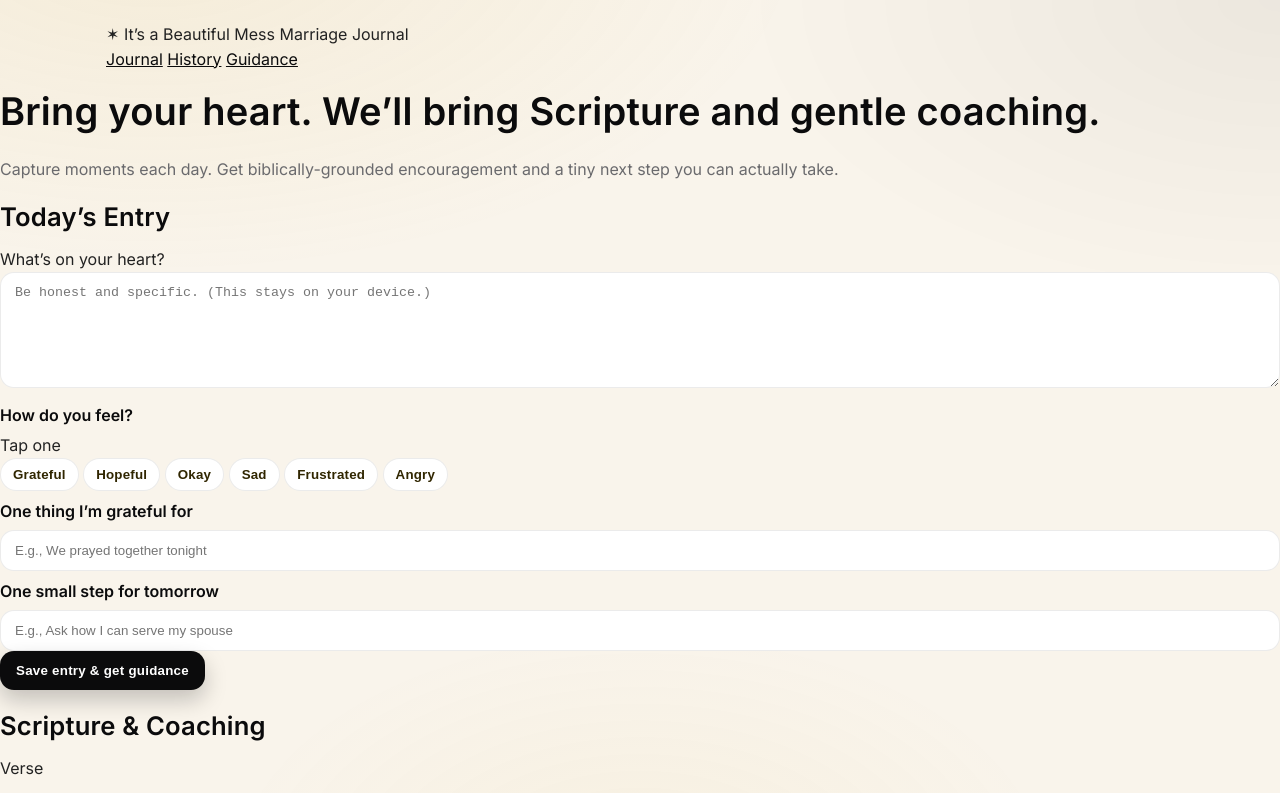
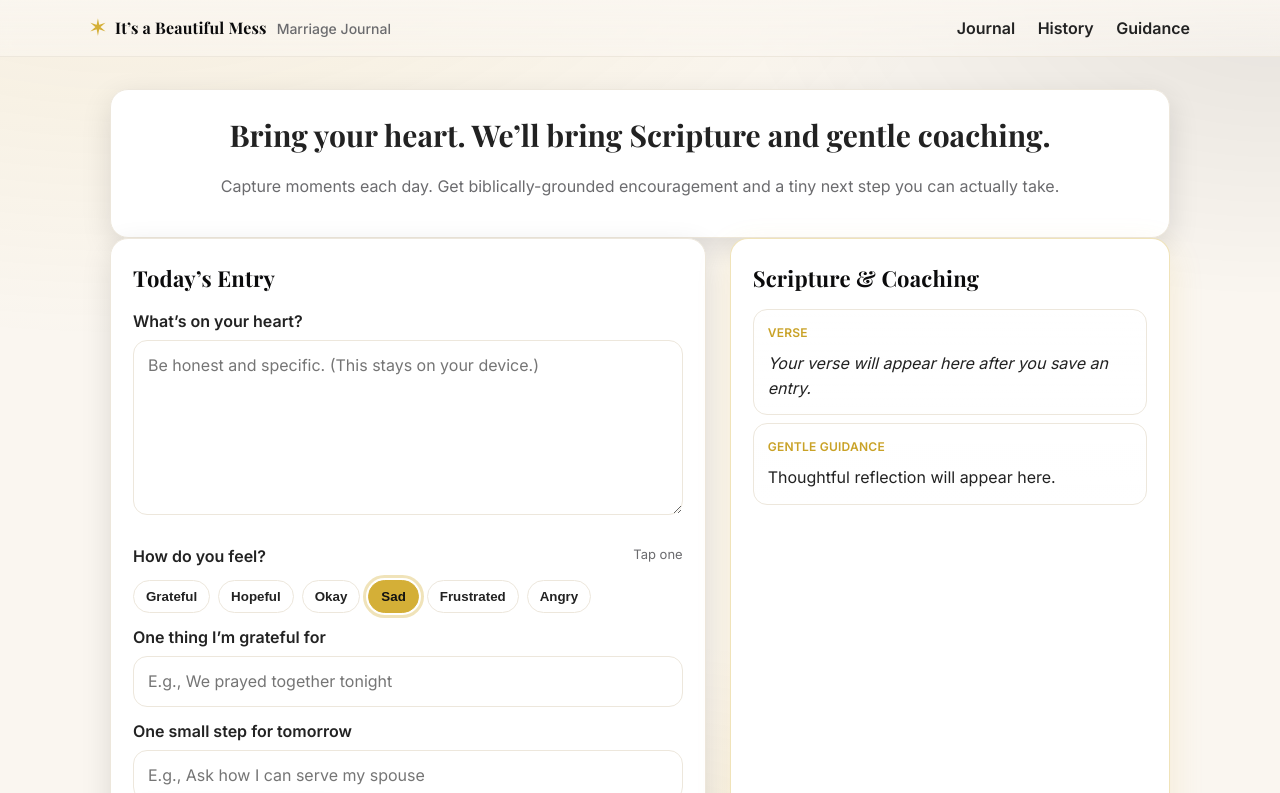
Before and after one commit to keyonat/marriage-journal, a plain HTML site: page index.html in a window 1280 px wide. Both pictures are taken after a click on the element "Mood". Shown: the top 793 px of the page. Drawn offline with nearby package versions, Linux system fonts and the light colour scheme.

Commit message:
Update style.css

```diff
--- a/style.css
+++ b/style.css
@@ -1,217 +1,241 @@
-/* =========================================
-   It’s a Beautiful Mess · Brand Styles
-   Palette: cream / white / black / gold
-   ========================================= */
-
-/* Brand tokens */
+/* =========================
+   Brand theme
+   ========================= */
 :root{
-  /* Core palette */
-  --cream: #F9F4EB;          /* page background */
-  --cream-2:#F3EAD9;         /* soft surface tint */
-  --white: #FFFFFF;
-  --black: #0B0B0C;          /* deep ink */
-  --text:  #222222;          /* body text */
-  --muted: #6A6A6D;
-
-  /* Gold system */
-  --gold:       #D4AF37;
-  --gold-700:   #B9972F;
-  --gold-100:   #FBF3D6;
-
-  /* Lines/shadows/radius */
-  --line:  rgba(11,11,12,.08);
-  --shadow:0 14px 30px rgba(11,11,12,.10), 0 3px 8px rgba(11,11,12,.06);
-  --radius-s: 10px;
-  --radius-m: 14px;
-  --radius-l: 18px;
-
-  /* Focus ring */
-  --ring: 0 0 0 3px rgba(212,175,55,.25);
-
-  /* Type scale */
-  --h1: clamp(1.6rem, 1.1rem + 1.6vw, 2.4rem);
-  --h2: clamp(1.25rem, 1.05rem + .8vw, 1.6rem);
-  --h3: 1.05rem;
-  --body: 1rem;
-  --small: .92rem;
-
-  /* Layout */
-  --maxw: 1100px;
+  --black:#0B0B0C;
+  --dark:#151516;
+  --gold:#D4AF37;            /* warm gold */
+  --gold-ink:#C9A227;
+  --cream:#FAF6F0;           /* page background */
+  --paper:#FFFFFF;
+  --ink:#222;
+  --muted:#6B6B6E;
+  --line:#EDE7DC;
+  --shadow: 0 10px 30px rgba(11,11,12,0.12);
+  --radius:18px;
 }
 
-/* Base */
-*{ box-sizing: border-box; }
-html, body{ height: 100%; }
+/* Reset-ish */
+*{box-sizing:border-box}
+html,body{height:100%}
 body{
-  margin: 0;
+  margin:0;
   background: var(--cream);
-  color: var(--text);
-  font: 400 var(--body) Inter, ui-sans-serif, system-ui, -apple-system, Segoe UI, Roboto, Arial, "Apple Color Emoji","Segoe UI Emoji";
+  color: var(--ink);
+  font-family: "Inter", system-ui, -apple-system, Segoe UI, Roboto, Arial, sans-serif;
   line-height: 1.55;
-  -webkit-font-smoothing: antialiased; -moz-osx-font-smoothing: grayscale;
+  -webkit-font-smoothing: antialiased;
+  -moz-osx-font-smoothing: grayscale;
 }
 
-/* Subtle brand background tint */
-body::before{
-  content:"";
-  position: fixed; inset: 0; z-index: -1;
+/* Subtle decorative background */
+.site-bg{
+  position: fixed;
+  inset: 0;
   background:
-    radial-gradient(1000px 520px at 12% -8%, rgba(212,175,55,.10), transparent 65%),
-    radial-gradient(900px 500px at 100% 0%, rgba(0,0,0,.05), transparent 60%),
-    radial-gradient(700px 420px at 50% 110%, rgba(212,175,55,.06), transparent 60%);
+    radial-gradient(1200px 600px at 10% -10%, rgba(212,175,55,0.10), transparent 70%),
+    radial-gradient(900px 500px at 100% 0%, rgba(0,0,0,0.08), transparent 60%),
+    radial-gradient(700px 400px at 50% 110%, rgba(212,175,55,0.08), transparent 60%);
   pointer-events:none;
+  z-index:-1;
 }
 
-/* Containers */
-header, main, footer{ width: 100%; }
-header, .page-shell{ max-width: var(--maxw); margin-inline: auto; }
-header{ padding: 22px 16px 10px; }
-.page-shell{ padding: 12px 16px 64px; }
+/* Layout */
+.container{
+  max-width: 1100px;
+  margin: 0 auto;
+  padding: 0 20px;
+}
+.page{ padding: 32px 20px 80px; }
 
-h1{ margin: 0 0 4px; font-size: var(--h1); color: var(--black); font-weight: 800; letter-spacing:.2px; }
-h2{ margin: 0 0 10px; font-size: var(--h2); color: var(--black); font-weight: 800; letter-spacing:.18px; }
-h3{ margin: 12px 0 6px; font-size: var(--h3); color: var(--black); font-weight: 700; }
-.muted{ color: var(--muted); }
-.sm{ font-size: var(--small); }
-
-/* Layout grid (matches your current HTML) */
-.layout{
-  display: grid; gap: 22px;
-  grid-template-columns: 1.1fr .9fr;
+.grid-2{
+  display:grid;
+  grid-template-columns: 1.15fr .85fr;
+  gap: 24px;
 }
 @media (max-width: 960px){
-  .layout{ grid-template-columns: 1fr; }
+  .grid-2{ grid-template-columns: 1fr; }
 }
 
-/* Sections / Cards */
-.section{
-  background: var(--white);
+/* Header */
+.site-header{
+  position: sticky; top:0; z-index:20;
+  background: linear-gradient(180deg, rgba(250,246,240,0.9), rgba(250,246,240,0.6));
+  backdrop-filter: blur(6px);
+  border-bottom: 1px solid var(--line);
+}
+.header-inner{
+  display:flex; align-items:center; justify-content:space-between;
+  padding: 14px 0;
+}
+.brand{
+  display:flex; align-items:baseline; gap:10px; color:var(--black);
+  font-weight:600;
+}
+.brand.tiny{ gap:8px }
+.brand-mark{ color: var(--gold); font-size: 18px; }
+.brand-name{ font-family: "Playfair Display", Georgia, serif; letter-spacing:.2px; }
+.brand-sub{ color: var(--muted); font-size: 14px; font-weight:500 }
+
+.top-links .link{
+  color: var(--ink); text-decoration:none; font-weight:600; margin-left:18px;
+}
+.top-links .link:hover{ color: var(--gold-ink) }
+
+/* Hero */
+.hero{
+  text-align:center; padding: 32px 28px;
+  border:1px solid var(--line);
+}
+.hero-title{
+  margin:0 0 8px;
+  font-family:"Playfair Display", Georgia, serif;
+  font-size: clamp(22px, 3.2vw, 30px);
+}
+.muted{ color: var(--muted) }
+.sm{ font-size: 14px }
+
+/* Cards */
+.card{
+  background: var(--paper);
   border: 1px solid var(--line);
-  border-radius: var(--radius-l);
+  border-radius: var(--radius);
   box-shadow: var(--shadow);
-  padding: 18px 18px;
+  padding: 22px 22px;
+}
+.card.accent{
+  border-color: rgba(212,175,55,.35);
+  box-shadow: 0 12px 34px rgba(212,175,55,0.15);
+}
+.card-title{
+  margin: 0 0 14px;
+  font-family:"Playfair Display", Georgia, serif;
+  font-weight:700;
+  font-size: 22px;
+  letter-spacing: .2px;
+  color: var(--black);
 }
 
 /* Inputs */
-.field label{ display:block; font-weight:700; color: var(--black); margin: 8px 0 6px; }
-.field input,
-.field textarea,
-input[type="text"],
-textarea{
-  width: 100%;
+.label{ display:block; font-weight:600; margin: 10px 0 6px; }
+.label-row{ display:flex; align-items:center; justify-content:space-between; }
+.hint{ color: var(--muted); font-size: 13px }
+
+.input{
+  width:100%;
+  background: #fff;
   border: 1px solid var(--line);
   border-radius: 14px;
   padding: 12px 14px;
-  background: var(--white);
-  color: var(--text);
-  transition: border-color .15s ease, box-shadow .15s ease, background .15s ease;
+  font: inherit;
+  color: var(--ink);
+  outline: none;
+  transition: border-color .15s ease, box-shadow .15s ease;
 }
-.field textarea{ min-height: 110px; resize: vertical; }
-.field input:focus,
-.field textarea:focus{
-  outline: none;
-  border-color: var(--gold-700);
-  box-shadow: var(--ring);
+.input:focus{
+  border-color: var(--gold-ink);
+  box-shadow: 0 0 0 3px rgba(212,175,55,.18);
 }
+.field{ margin-top: 12px }
 
-/* Mood chips (buttons with aria-pressed) */
+/* Chips */
+.chips{ display:flex; flex-wrap: wrap; gap: 8px; margin-top: 6px; }
 .chip{
-  appearance:none; border:1px solid var(--line);
-  background: #fff; color: #302600;
-  padding: 8px 12px; border-radius: 999px;
-  font-weight: 700; letter-spacing:.2px;
-  cursor: pointer; user-select: none;
-  transition: transform .06s ease, border-color .15s ease, background .15s ease, color .15s ease;
+  border: 1px solid var(--line);
+  background: #fff;
+  color: var(--ink);
+  border-radius: 999px;
+  padding: 8px 12px;
+  font-weight:600;
+  cursor:pointer;
+  transition: all .12s ease;
 }
-.chip:hover{ border-color: var(--gold-700); transform: translateY(-1px); }
-.chip[aria-pressed="true"]{
+.chip:hover{ border-color: var(--gold-ink) }
+.chip.active{
   background: var(--gold);
   border-color: var(--gold);
-  color: #1f1600;
+  color: #111;
 }
 
 /* Buttons */
-button.primary, .btn-primary{
+.btn{
   appearance:none; border:none; cursor:pointer;
+  font-weight:700; letter-spacing:.2px;
+  border-radius: 14px; padding: 12px 16px;
+  transition: transform .05s ease, box-shadow .15s ease, background .15s ease;
+}
+.btn:active{ transform: translateY(1px) }
+
+.btn-primary{
   background: var(--black); color: #fff;
-  padding: 12px 16px; border-radius: 14px;
-  font-weight: 800; letter-spacing:.25px;
-  box-shadow: 0 10px 22px rgba(11,11,12,.22);
-  transition: transform .06s ease, background .15s ease, box-shadow .15s ease;
+  box-shadow: 0 10px 20px rgba(11,11,12,0.22);
+  border:1px solid #000;
 }
-button.primary:hover, .btn-primary:hover{ background:#141414; }
-button.primary:active, .btn-primary:active{ transform: translateY(1px); }
-button.primary:focus-visible, .btn-primary:focus-visible{ outline: none; box-shadow: var(--ring); }
+.btn-primary:hover{ background:#111 }
+.btn-ghost{
+  background: transparent; color: var(--black);
+  border: 1px solid var(--black);
+}
+.btn-ghost:hover{ background: var(--black); color:#fff }
 
-/* Secondary / ghost button (e.g., footer link buttons) */
-.btn-ghost{
-  appearance:none; border:1px solid var(--black); background: transparent; color: var(--black);
-  padding: 10px 14px; border-radius: 12px; font-weight: 800; letter-spacing:.2px;
+/* Guidance blocks */
+.verse-block, .coach-block{
+  background: linear-gradient(180deg, #fff, #fff8);
+  border: 1px solid var(--line);
+  border-radius: 14px;
+  padding: 14px 14px;
+  margin-top: 8px;
 }
-.btn-ghost:hover{ background: var(--black); color: #fff; }
+.verse-label, .coach-label{
+  font-size: 12px; font-weight:700; letter-spacing:.24px;
+  color: var(--gold-ink); text-transform: uppercase;
+}
+.verse{
+  margin: 8px 0 0; font-style: italic;
+}
+.coach{ margin: 8px 0 0 }
 
-/* Guidance styles (right column) */
-#guidanceBox .scripture{
-  background: var(--cream-2);
-  border-left: 4px solid var(--gold);
+/* Entries list */
+.entries{ list-style:none; padding:0; margin:0; display:grid; gap:12px }
+.entry{
+  border: 1px solid var(--line);
+  border-radius: 14px;
   padding: 12px 14px;
-  border-radius: 12px;
-  margin: 8px 0 10px;
+  background:#fff;
 }
-#guidanceBox .scripture small{ display:block; margin-top: 6px; color: var(--muted); }
-#guidanceBox .alert{
-  background: #FFF2F2;
-  border: 1px solid #FFDADA;
-  color: #6b0b0b;
-  border-radius: 12px;
-  padding: 10px 12px;
-  margin: 8px 0;
+.entry-head{
+  display:flex; gap:10px; align-items:center; justify-content:space-between;
+  margin-bottom:6px;
+}
+.tag{
+  display:inline-flex; align-items:center; gap:6px;
+  border-radius:999px; padding:6px 10px; font-weight:700; font-size:12px;
+  background:#fff; border:1px solid var(--line);
+}
+.tag .dot{ width:8px; height:8px; border-radius:999px; background:var(--gold) }
+.entry-date{ color:var(--muted); font-size:12px }
+
+/* Footer */
+.site-footer{
+  border-top:1px solid var(--line);
+  background: #fff;
+}
+.footer-inner{
+  display:flex; align-items:center; justify-content:space-between;
+  padding: 20px 0;
+  gap: 16px;
+}
+@media (max-width: 720px){
+  .footer-inner{ flex-direction:column; align-items:flex-start }
 }
 
-/* History list */
-#historyList .item{
-  padding: 12px 12px;
-  border: 1px solid var(--line);
-  border-radius: 14px;
-  background: #fff;
-  box-shadow: 0 4px 12px rgba(11,11,12,.05);
-  margin-bottom: 10px;
-}
-#historyList .meta{ color: var(--muted); font-size: var(--small); }
-#historyList .tone{ font-weight: 700; color:#3b2d0a; }
-#historyList .excerpt{ color: #2a2a2a; }
-
-/* Toast */
-#toast{
-  position: fixed; right: 16px; bottom: 16px;
-  background: var(--black); color: #fff;
-  padding: 10px 12px; border-radius: 12px;
-  box-shadow: 0 8px 18px rgba(11,11,12,.25);
-  display:none;
+/* Little helper text after save */
+.save-note{
+  margin-top:10px; font-size:13px; color: var(--muted);
 }
 
-/* Footer promo (optional) */
-.footer{
-  display:flex; align-items:center; justify-content:space-between; gap: 12px; flex-wrap: wrap;
-  background: linear-gradient(180deg, var(--gold-100), #fff);
-  border: 1px solid rgba(212,175,55,.35);
-  border-radius: 14px;
-  padding: 14px 16px;
-  box-shadow: var(--shadow);
+/* Accessibility focus */
+a:focus, button:focus, .chip:focus, .input:focus-visible{
+  outline: 3px solid rgba(212,175,55,.35);
+  outline-offset: 2px;
 }
-.footer a{ color: var(--black); text-decoration: none; font-weight: 800; }
-.footer a:hover{ text-decoration: underline; }
-
-/* Links & focus */
-a{ color: var(--black); }
-a:hover{ color: var(--gold-700); }
-a:focus-visible, button:focus-visible, .chip:focus-visible, input:focus-visible, textarea:focus-visible{
-  outline: none; box-shadow: var(--ring);
-}
-
-/* Print tidy */
-@media print{
-  body{ background:#fff }
-  .section{ box-shadow:none; border-color:#ddd }
-  #toast{ display:none !important }
-}
```
